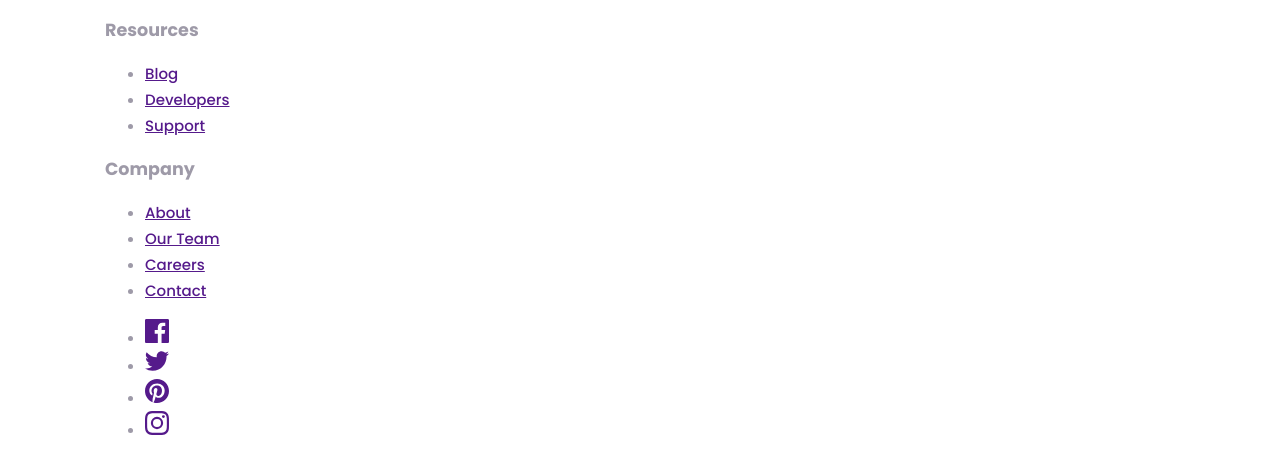
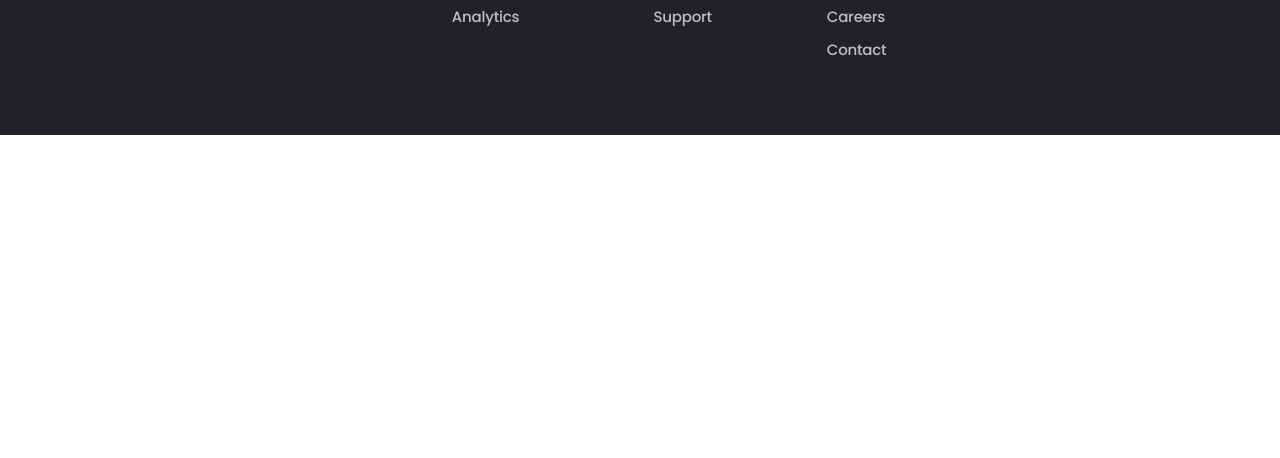
Before and after one commit to 7lucky-axolotl228/xa-shortly, a plain HTML site: page index.html in a window 1280 px wide. Shown: the part 2128-2586 px from the top of the page. After the commit the page ends 2263 px from the top, so only its background shows below. Drawn offline with Linux system fonts and the light colour scheme.

Commit message:
Add site footer css part and finish this layout

```diff
--- a/css/styles.css
+++ b/css/styles.css
@@ -520,3 +520,98 @@ select:-webkit-autofill:focus {
 .btn-started {
   margin-left: 33px;
 }
+
+/* Site-Footer */
+.site-footer {
+  padding-top: 71px;
+  padding-bottom: 72px;
+  color: #fff;
+  background-color: var(--dark-bg);
+}
+
+.site-footer__container {
+  display: flex;
+  align-items: flex-start;
+}
+
+.site-footer__logo {
+  margin-left: -4px;
+  margin-right: 30px;
+}
+
+.site-footer__menus {
+  display: flex;
+  margin-left: auto;
+  margin-right: 100px;
+}
+
+.site-footer__menu:not(:last-child) {
+  margin-right: 90px;
+}
+
+.site-footer__menu-title {
+  margin-top: 0;
+  margin-bottom: 22px;
+  font-weight: 700;
+  font-size: 16px;
+  line-height: 24px;
+  letter-spacing: -0.25px;
+}
+
+.site-footer__menu-list {
+  margin: 0;
+  padding: 0;
+  list-style: none;
+}
+
+.site-footer__menu-item:not(:last-child) {
+  margin-bottom: 7px;
+}
+
+.site-footer__menu-link {
+  color: #bfbfbf;
+  font-weight: 500;
+  font-size: 15px;
+  line-height: 22.5px;
+  letter-spacing: -0.23px;
+  text-decoration: none;
+}
+
+.site-footer__menu-link:active {
+  opacity: 0.6;
+}
+
+.site-footer__menu-link:hover {
+  color: var(--skyblue);
+}
+
+.socials__list {
+  display: flex;
+  padding: 0;
+  margin: 0;
+  list-style: none;
+}
+
+.socials__item:not(:last-child) {
+  margin-right: 24px;
+}
+
+.socials__link {
+  display: flex;
+  align-items: center;
+  color: #fff;
+  cursor: pointer;
+}
+
+.socials__link:hover {
+  color: var(--skyblue);
+}
+.socials__link:active {
+  opacity: 0.6;
+}
+
+.socials__icon {
+  width: 24px;
+  height: 24px;
+  object-fit: contain;
+}
```
